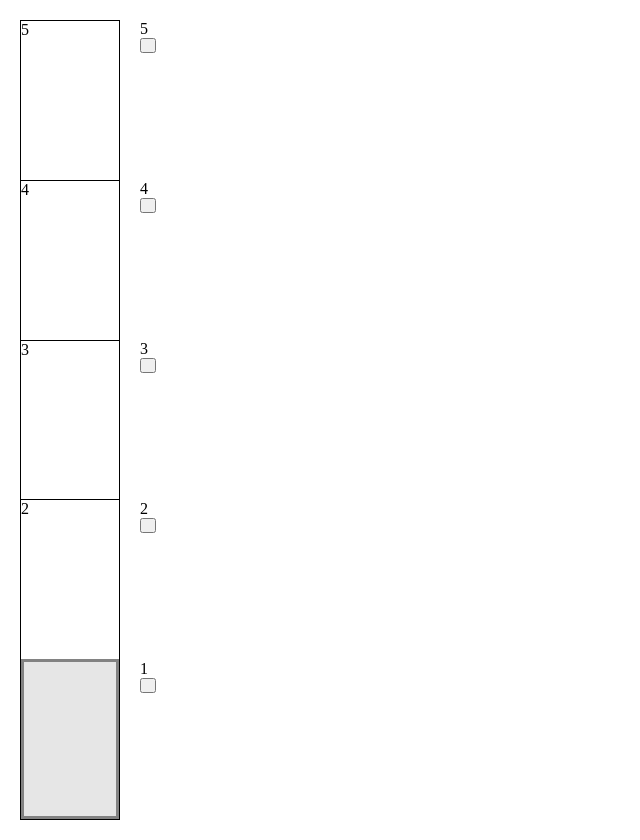
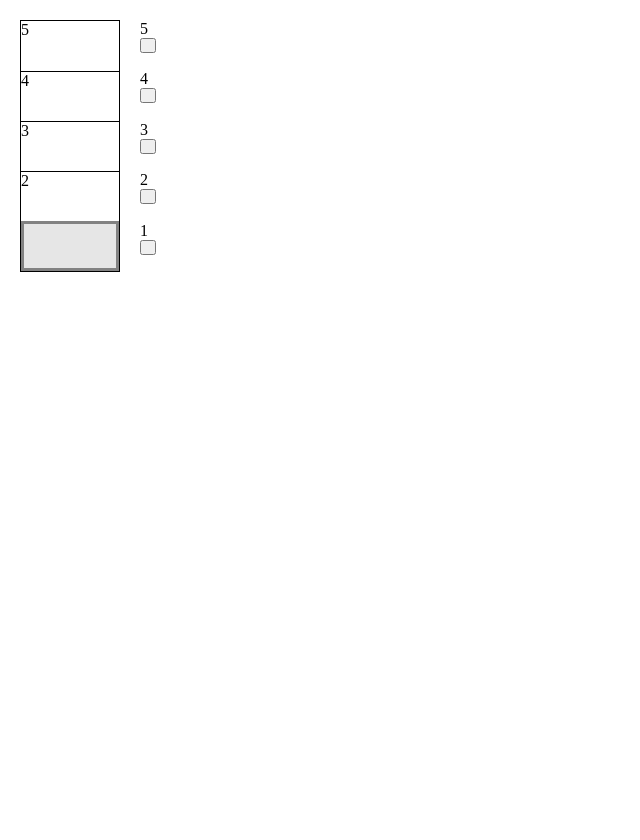
Before and after one commit to Nikitatopodin/elevator, a Vue app: page / in a window 1280 px wide. Shown: the whole page, without its empty margins (0-640 px from the left). After the commit the page ends 800 px from the top, so only its background shows below. Built offline with nearby package versions, Linux system fonts and the light colour scheme.

Commit message:
style: change min-height for Shaft levels

```diff
--- a/src/components/Shaft.vue
+++ b/src/components/Shaft.vue
@@ -28,8 +28,6 @@ const id = props.elevId;
   justify-content: flex-end;
 
   width: 100px;
-  min-height: calc(120px*5);
-  height: 100vh;
   border: 1px solid black;
 }
 
@@ -52,6 +50,7 @@ const id = props.elevId;
   display: block;
   width: 100%;
   height: 100%;
+  min-height: 50px;
   border-top: 1px solid black;
 }
 
```
